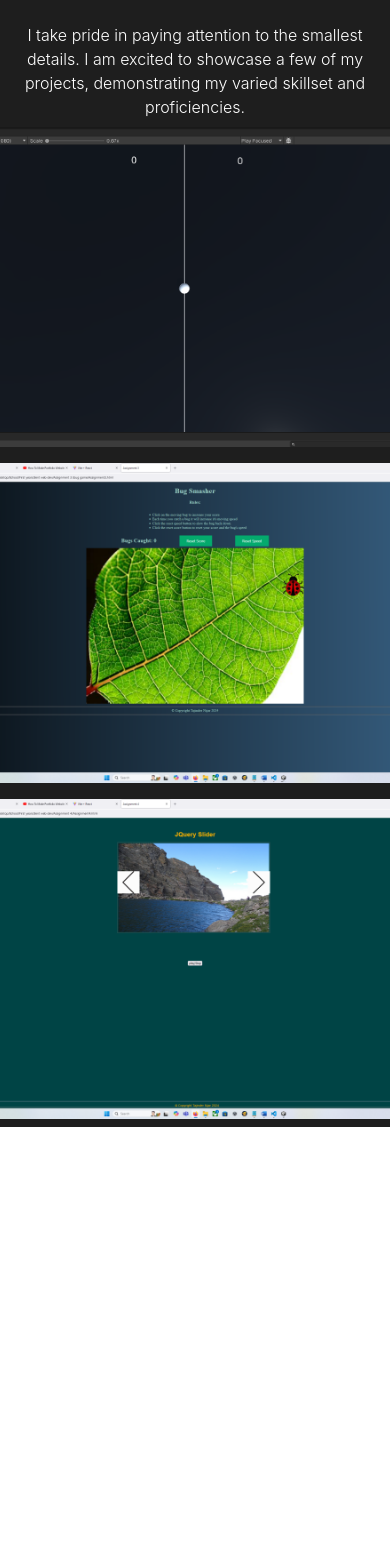
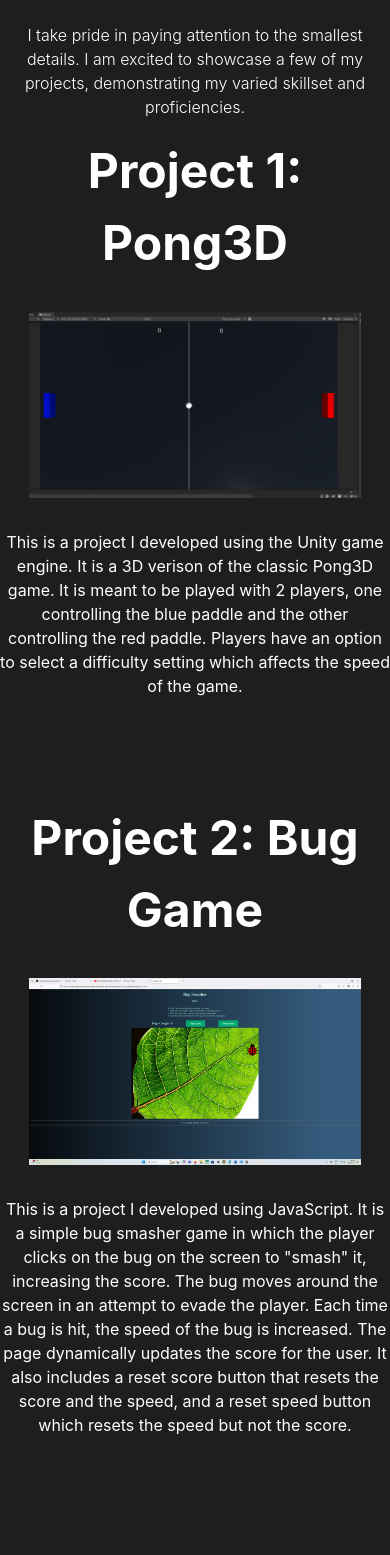
Before and after one commit to Tajinder9753/Portfolio, a React (Vite) app in the folder my-react-app/: page /Project in a window 390 px wide. Shown: the part 203-1758 px from the top of the page. Before the commit the page ends 1330 px from the top, so only its background shows below. Built offline with nearby package versions, Linux system fonts and the light colour scheme.

Commit message:
Completed Project page

```diff
--- a/my-react-app/src/Project.css
+++ b/my-react-app/src/Project.css
@@ -23,6 +23,7 @@
 
 .projectImgs{
     display: flex;
+    flex-direction: column;
     align-items: center;
     justify-content: center;
     width:100vw;
@@ -32,6 +33,12 @@
 
 .ImgProject{
     object-fit: cover;
-    height: 20rem;
-    margin: 0.5rem;
+    height: 50rem;
+    margin: 1rem;
 }
+
+@media screen and (max-width:585px){
+    .ImgProject{
+        height:48vw;
+    }
+}
--- a/my-react-app/src/Project.jsx
+++ b/my-react-app/src/Project.jsx
@@ -11,11 +11,30 @@ export default function Project() {
                 <span className = 'projectDescription'>I take pride in paying attention to the smallest details.
                     I am excited to showcase a few of my projects, demonstrating my varied skillset and proficiencies.
                 </span>
-                <div className="projectImgs">
+                    <h2 className = 'projectTitle'>Project 1: Pong3D</h2>
                     <img src= {project1} alt="Pong3D game" className="ImgProject" />
+                    <p>This is a project I developed using the Unity game engine. It is a 3D verison of the classic Pong3D
+                        game. It is meant to be played with 2 players, one controlling the blue paddle and the other controlling
+                        the red paddle. Players have an option to select a difficulty setting which affects the speed of the game.
+                        <br/> <br/> <br/> <br/>
+                    </p>
+                    <h2 className = 'projectTitle'>Project 2: Bug Game</h2>
                     <img src= {project2} alt="Bug catcher web game" className="ImgProject" />
+                    <p>This is a project I developed using JavaScript. It is a simple bug smasher game in which the player clicks on the bug
+                        on the screen to "smash" it, increasing the score. The bug moves around the screen in an attempt to evade the player.
+                        Each time a bug is hit, the speed of the bug is increased. The page dynamically updates the score for the user. It also
+                        includes a reset score button that resets the score and the speed, and a reset speed button which resets the speed but not
+                        the score.
+                        <br/> <br/> <br/> <br/>
+                    </p>
+                    <h2 className = 'projectTitle'>Project 3: JQuery Slideshow</h2>
                     <img src= {project3} alt="JQuery slideshow" className="ImgProject" />
-                </div>
+                    <p>This is a project I developed using JavaScript and JQuery. It is a simple slideshow with 12 images. The user can click
+                        the left and right arrows to move through the slideshow. In addition, the user can hit the play button below the slideshow
+                        which will start the slideshow. The images will then cycle through remaining on screen for a few seconds each. The user can
+                        hit the button again to pause the slideshow.
+                        <br/> <br/> <br/> <br/>
+                    </p>
             </section>
         </>
     );
```
